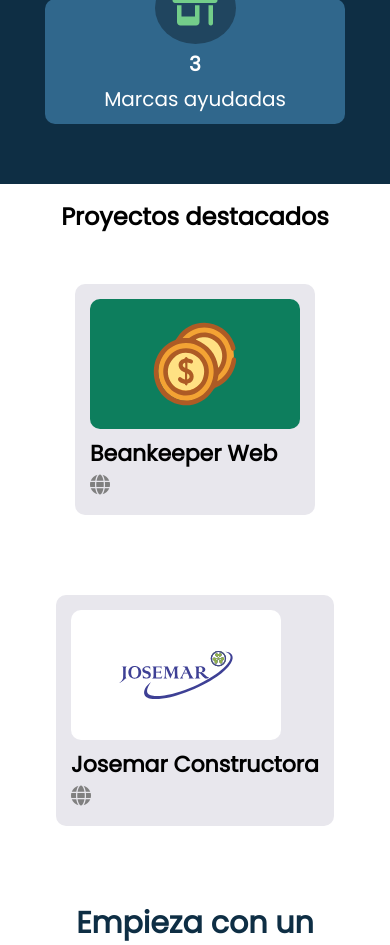
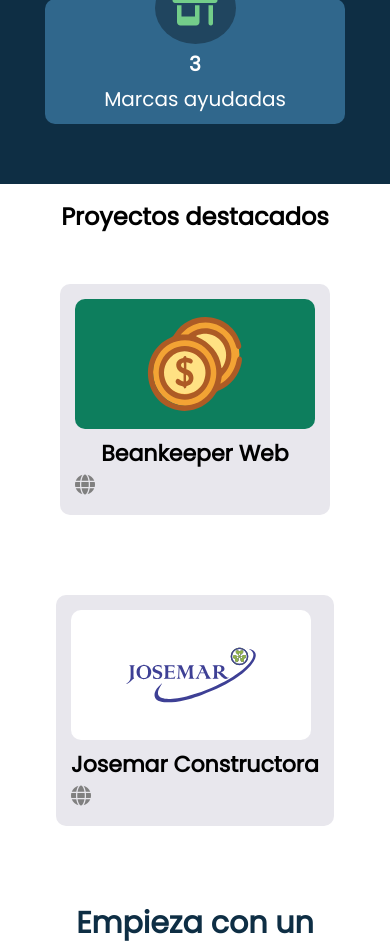
Before and after one commit to joaquin003/Portafolio, a PHP site: page / in a window 390 px wide. Shown: the part 1075-2020 px from the top of the page. Run offline with PHP 8.4, Linux system fonts and the light colour scheme; some libraries are stand-ins or nearby versions.

Commit message:
arreglo diseño

```diff
--- a/css/style.css
+++ b/css/style.css
@@ -190,6 +190,7 @@ header button:hover {
 }
 
 .projects div .name {
+  text-align: center;
   color: #000;
   font-size: 22px;
   font-weight: bold;
@@ -437,7 +438,6 @@ b {
   }
 
   .projectSection .projects a div img {
-    width: 210px;
     height: 130px;
   }
 
```
